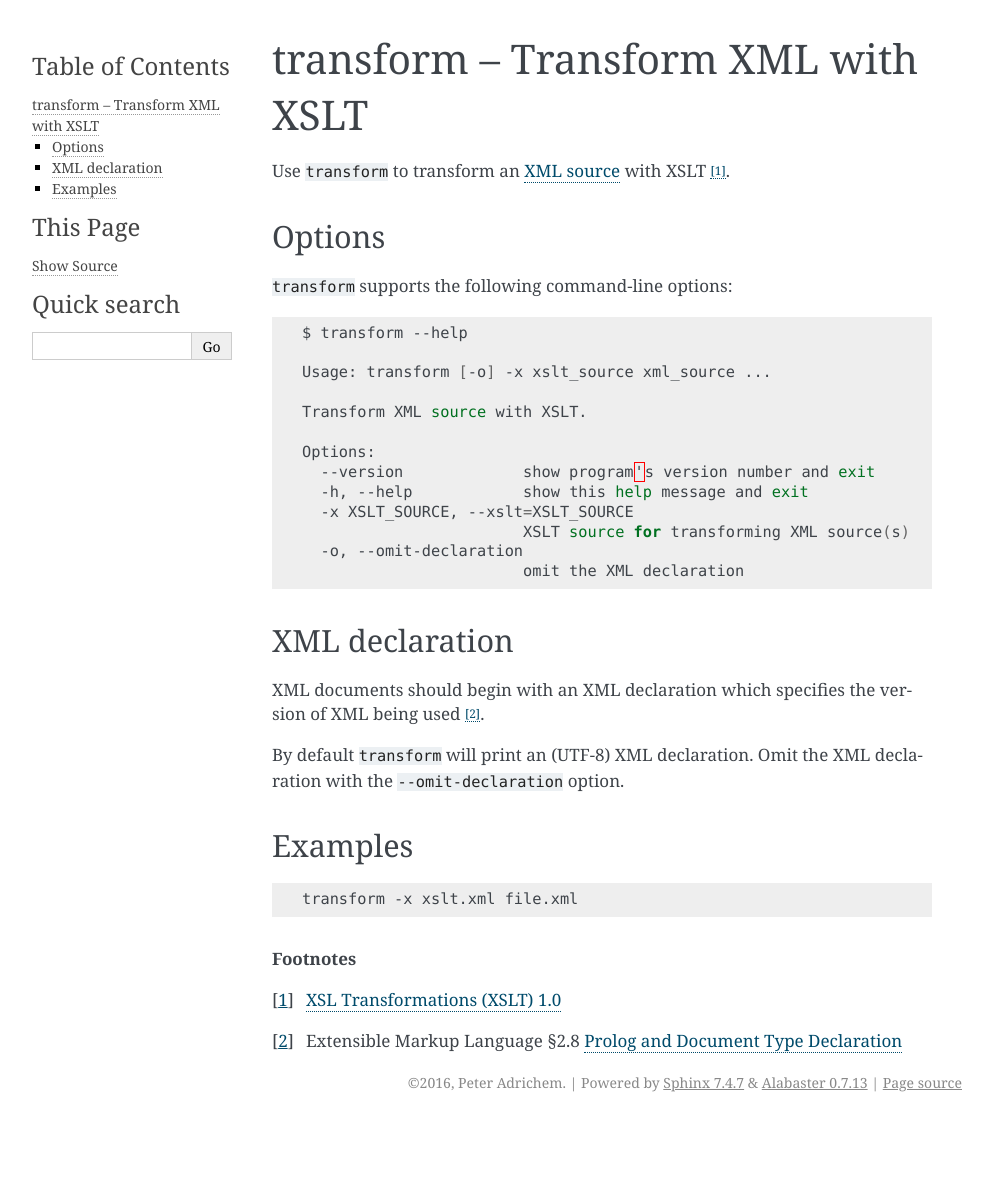
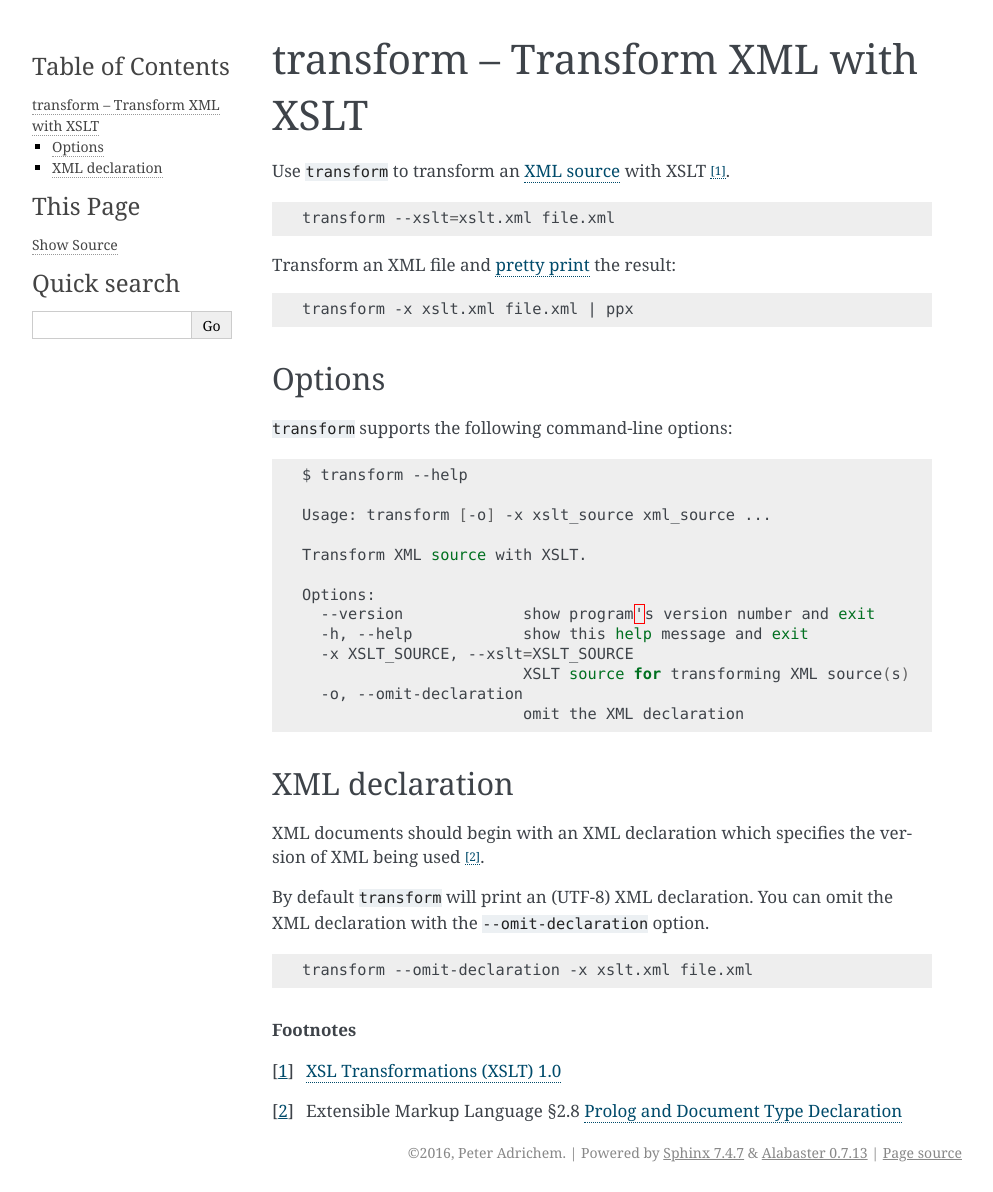
Before and after one commit to peteradrichem/Xul, a Sphinx documentation site: the page built from docs/transform.rst, in a window 1280 px wide. Shown: the whole page, without its empty margins (148-1141 px from the left). Built offline with Sphinx 7.4.7, drawn with Linux system fonts in a browser that asks for light colours; before the commit the page ends 1122 px from its top, so only the background shows below that.

Commit message:
transform examples

```diff
--- a/docs/transform.rst
+++ b/docs/transform.rst
@@ -8,6 +8,16 @@ transform -- Transform XML with XSLT
 ====================================
 
 Use ``transform`` to transform an :ref:`xml_source` with XSLT [#]_.
+
+.. code:: bash
+
+   transform --xslt=xslt.xml file.xml
+
+Transform an XML file and :doc:`pretty print <ppx>` the result:
+
+.. code:: bash
+
+   transform -x xslt.xml file.xml | ppx
 
 Options
 -------
@@ -39,14 +49,11 @@ XML declaration
 XML documents should begin with an XML declaration which specifies the version of XML being used [#]_.
 
 By default ``transform`` will print an (UTF-8) XML declaration.
-Omit the XML declaration with the ``--omit-declaration`` option.
-
-Examples
---------
+You can omit the XML declaration with the ``--omit-declaration`` option.
 
 .. code:: bash
 
-   transform -x xslt.xml file.xml
+   transform --omit-declaration -x xslt.xml file.xml
 
 
 .. rubric:: Footnotes
```
